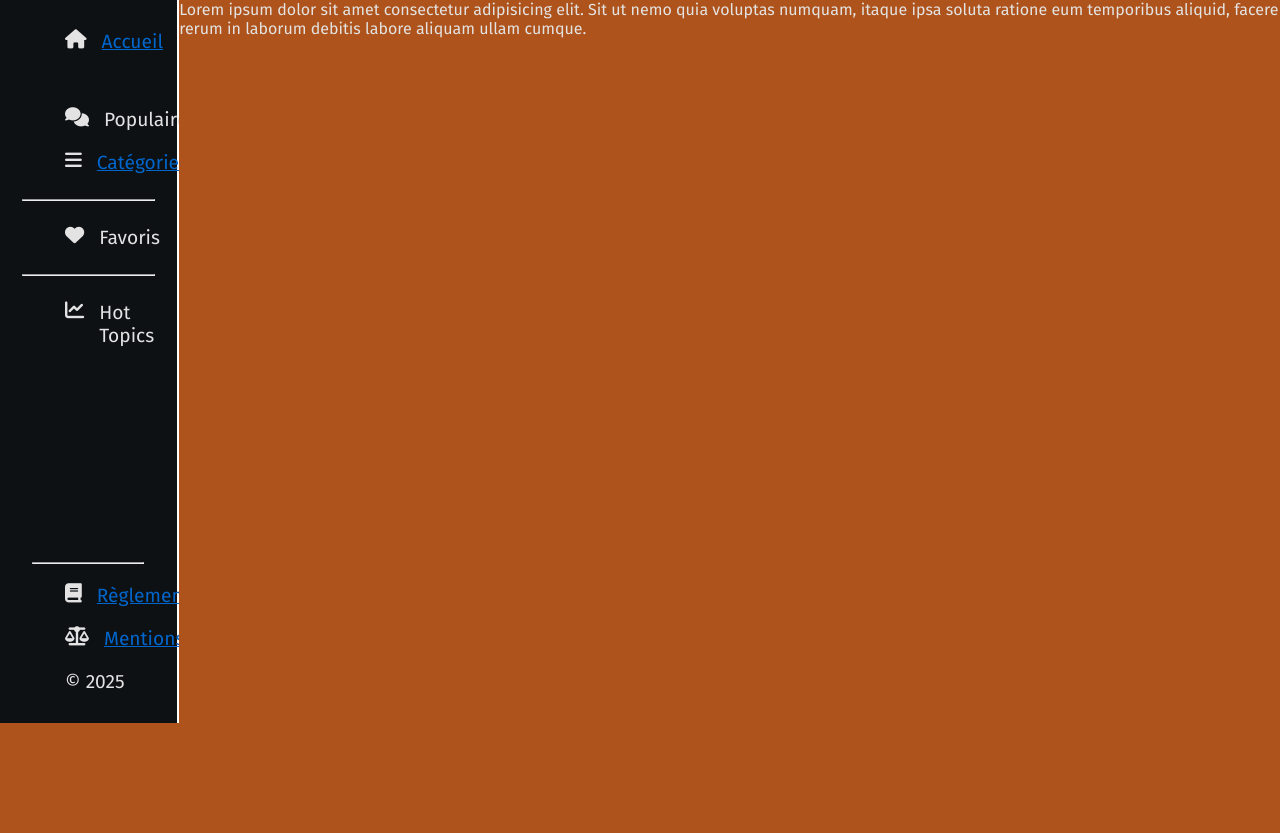
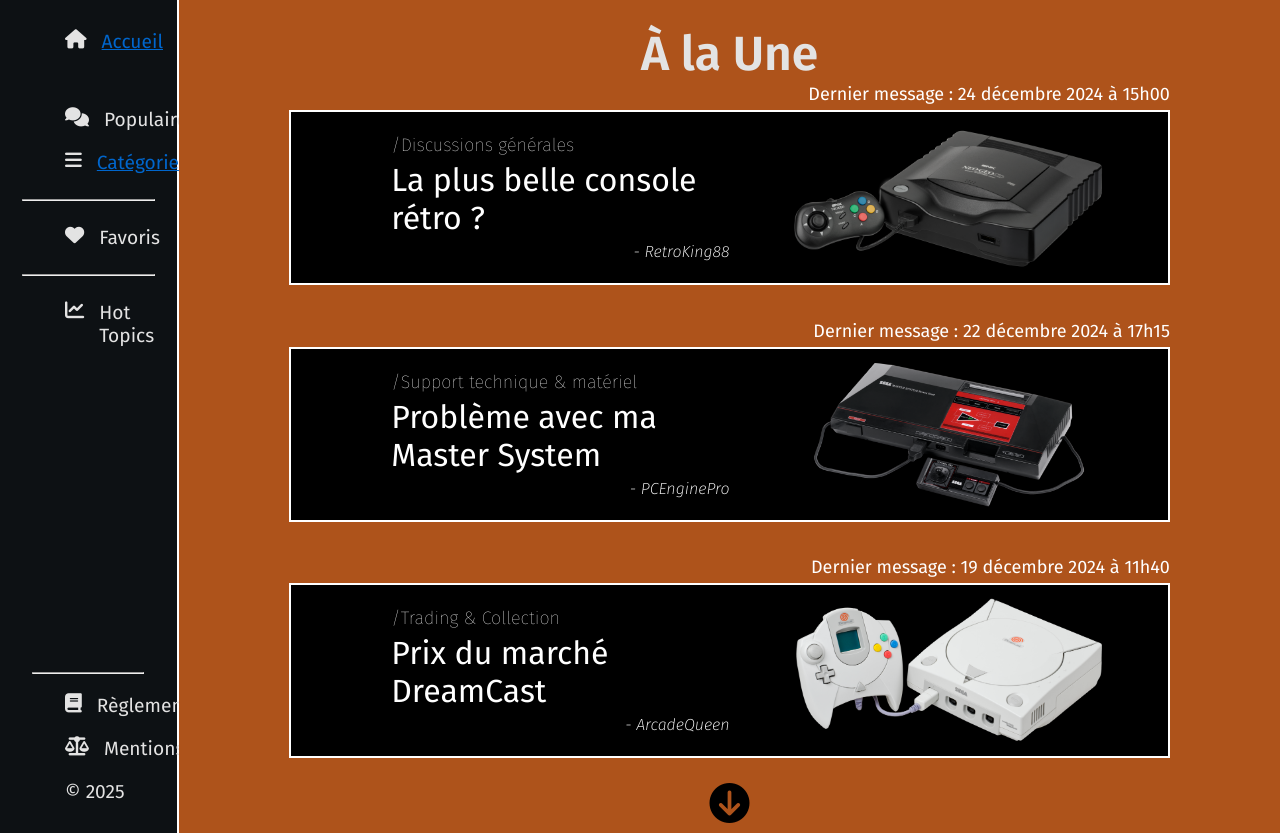
Before and after one commit to Xylo87/MVC_Forum, a PHP site: page / in a window 1280 px wide. Shown: the part 77-910 px from the top of the page. Before the commit the page ends 800 px from the top, so only its background shows below. Run offline with PHP 8.4, Linux system fonts and the light colour scheme; some libraries are stand-ins or nearby versions.

Commit message:
feat/update : corrections de sécurité pour les fonctions dédiées aux Modérateurs/Administrateurs + style de la HomePage (terminé)

```diff
--- a/forumPlateau_V2/public/css/style.css
+++ b/forumPlateau_V2/public/css/style.css
@@ -168,8 +168,107 @@ footer {
 }
 
 #content {
+    display: flex;
+    flex-direction: column;
+    align-items: center;
+    justify-content: space-evenly;
     background: #AE531B;
     flex-grow: 1;
+}
+
+#content h2 {
+    font-size: 300%;
+    font-weight: 600;
+    margin-top: 25px;
+}
+
+#topicContainer {
+    display: flex;
+    flex-direction: column;
+    align-items: center;
+    width: 100%;
+    height: 700px;
+    gap: 10px;
+}
+
+.topicDate {
+    display: flex;
+    align-items: flex-end;
+    flex-direction: column;
+    color: white;
+    width: 80%;
+    height: 600px;
+}
+
+.topicDate p {
+    margin-bottom: 5px;
+    font-size: large;
+}
+
+.topic {
+    display: flex;
+    background: black;
+    width: 100%;
+    height: 175px;
+    border: solid 2px white;
+    text-decoration: none;
+    color: inherit;
+}
+
+.topic:hover {
+    border: solid 2px red;
+}
+
+.topic img {
+    height: 90%;
+}
+
+.topicLeft {
+    display: flex;
+    flex-direction: column;
+    width: 50%;
+    justify-content: center;
+    padding-left: 100px;
+}
+
+.topicLeftContent {
+    display: flex;
+    flex-direction: column;
+}
+
+.topicLeftContent p {
+    font-weight: 100;
+}
+
+.signature {
+    display: flex;
+    flex-direction: column;
+    width: fit-content;
+}
+
+.signature h3 {
+    font-size: 200%;
+    margin-bottom: 5px;
+    font-weight: 400;
+}
+
+.signature small {
+    align-self: flex-end;
+    font-size: 100%;
+    font-weight: 200;
+}
+
+.topicRight {
+    display: flex;
+    width: 50%;
+    justify-content: center;
+    align-items: center;
+}
+
+.fa-circle-arrow-down {
+    font-size: 250%;
+    color:black;
+    margin-bottom: 10px;
 }
 
 ul {
--- a/forumPlateau_V2/view/home.php
+++ b/forumPlateau_V2/view/home.php
@@ -3,7 +3,59 @@ use App\Session;
 ?>
 
 <div id="content">
-    <p>Lorem ipsum dolor sit amet consectetur adipisicing elit.
-    Sit ut nemo quia voluptas numquam, itaque ipsa soluta ratione eum temporibus aliquid,
-    facere rerum in laborum debitis labore aliquam ullam cumque.</p>
+    <h2>À la Une</h2>
+    <div id="topicContainer">
+        <div class="topicDate">
+        <p>Dernier message : 24 décembre 2024 à 15h00</p>
+            <a class="topic" href="index.php?ctrl=forum&action=listMessagesBySujet&id=1">
+                <div class="topicLeft">
+                    <div class="topicLeftContent">
+                        <p>/Discussions générales</p>
+                        <div class="signature">
+                            <h3>La plus belle console rétro ?</h3>
+                            <small><i>- RetroKing88</i></small>
+                        </div>
+                    </div>
+                </div>
+                <div class="topicRight">
+                    <img src="public/css/img/NeoGeoCd.png" alt="Neo Geo CD video game console">
+                </div>
+            </a>
+        </div>
+        <div class="topicDate">
+        <p>Dernier message : 22 décembre 2024 à 17h15</p>
+            <a class="topic" href="index.php?ctrl=forum&action=listMessagesBySujet&id=3">
+                <div class="topicLeft">
+                    <div class="topicLeftContent">
+                        <p>/Support technique & matériel</p>
+                        <div class="signature">
+                            <h3>Problème avec ma Master System</h3>
+                            <small><i>- PCEnginePro</i></small>
+                        </div>
+                    </div>
+                </div>
+                <div class="topicRight">
+                    <img src="public/css/img/MasterSystem.png" alt="MasterSystem video game console">
+                </div>
+            </a>
+        </div>
+        <div class="topicDate">
+        <p>Dernier message : 19 décembre 2024 à 11h40</p>
+            <a class="topic" href="index.php?ctrl=forum&action=listMessagesBySujet&id=6">
+                <div class="topicLeft">
+                    <div class="topicLeftContent">
+                        <p>/Trading & Collection</p>
+                        <div class="signature">
+                            <h3>Prix du marché DreamCast</h3>
+                            <small><i>- ArcadeQueen</i></small>
+                        </div>
+                    </div>
+                </div>
+                <div class="topicRight">
+                    <img src="public/css/img/DreamCast.png" alt="MasterSystem video game console">
+                </div>
+            </a>
+        </div>
+    </div>
+    <i class="fa-solid fa-circle-arrow-down"></i>
 </div>
--- a/forumPlateau_V2/view/layout.php
+++ b/forumPlateau_V2/view/layout.php
@@ -94,11 +94,11 @@
                     <hr class="cutSectionEnd">
                         <div class="navElement">
                             <i class="fa-solid fa-book"></i>
-                            <p><a href="#">Règlement</a></p>
+                            <p>Règlement</p>
                         </div>
                         <div class="navElement">
                             <i class="fa-solid fa-scale-balanced"></i>
-                            <p><a href="#">Mentions</a></p>
+                            <p>Mentions</p>
                         </div>
                         <p>&copy; <?= date_create("now")->format("Y") ?></p>
                     </footer>
--- a/forumPlateau_V2/view/profile.php
+++ b/forumPlateau_V2/view/profile.php
@@ -15,6 +15,6 @@ use App\Session;
     <br>
     <?php
         if (Session::getUser() && Session::getUser()->getRole() == "Administrateur") { ?>
-            <a href="index.php?ctrl=security&action=users">Afficher la liste des utilisateurs</a>
+            <a href="index.php?ctrl=home&action=users">Afficher la liste des utilisateurs</a>
     <?php } ?>
 </div>
--- a/forumPlateau_V2/view/users.php
+++ b/forumPlateau_V2/view/users.php
@@ -8,6 +8,7 @@
     <?php foreach ($users as $user) {
         echo $user->getPseudo()."<br>".
         "<u>Email</u> : ".$user->getMail()."<br>".
-        "<u>Rôle</u> : ".$user->getRole()."<br><br>";
+        "<u>Rôle</u> : ".$user->getRole()."<br>".
+        "<u>Date de création du compte</u> : ".$user->getDateCreaFr()."<br><br>";
     } ?>
 </div>
```
Also changed, not shown: forumPlateau_V2/controller/ForumController.php (+5 -29 lines), forumPlateau_V2/controller/SecurityController.php (+0 -13 lines), forumPlateau_V2/public/css/img/DreamCast.png (added), forumPlateau_V2/public/css/img/MasterSystem.png (added), forumPlateau_V2/public/css/img/NeoGeoCd.png (added).
